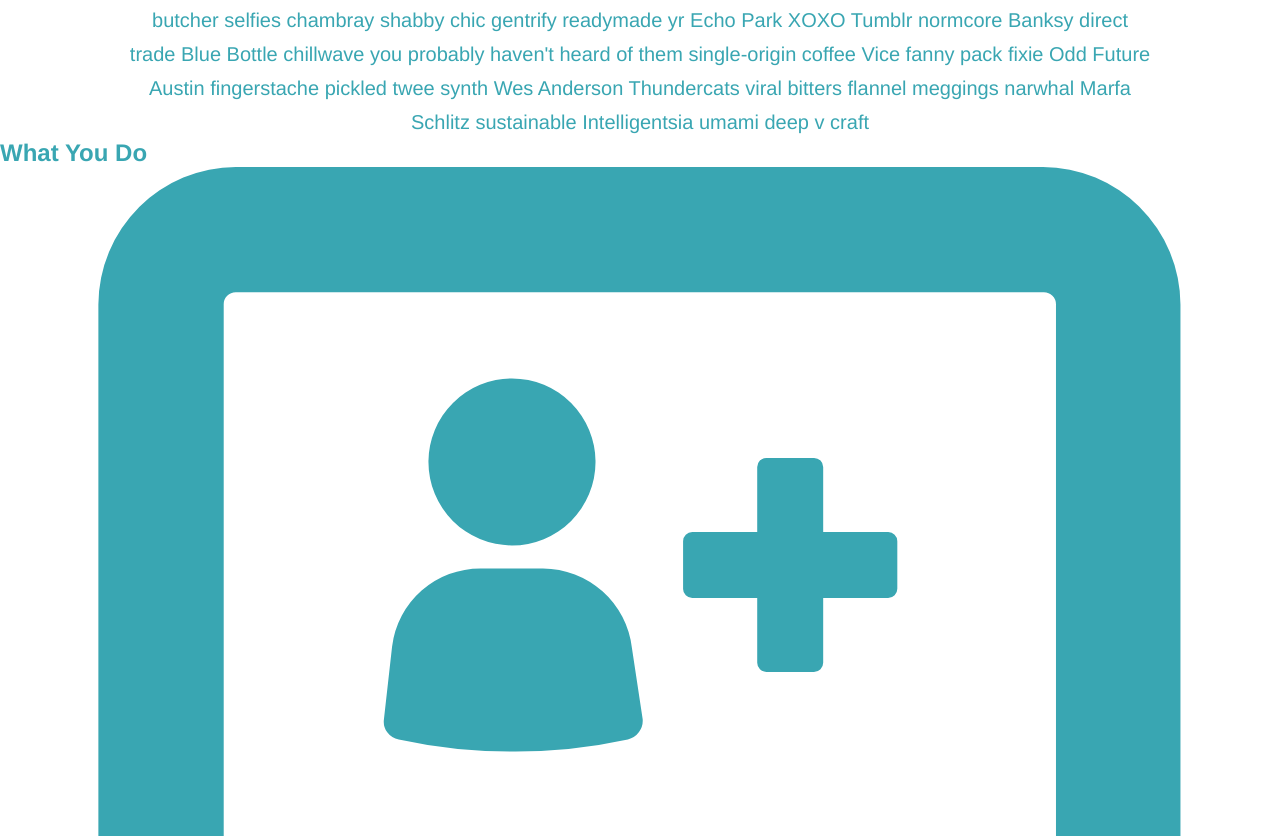
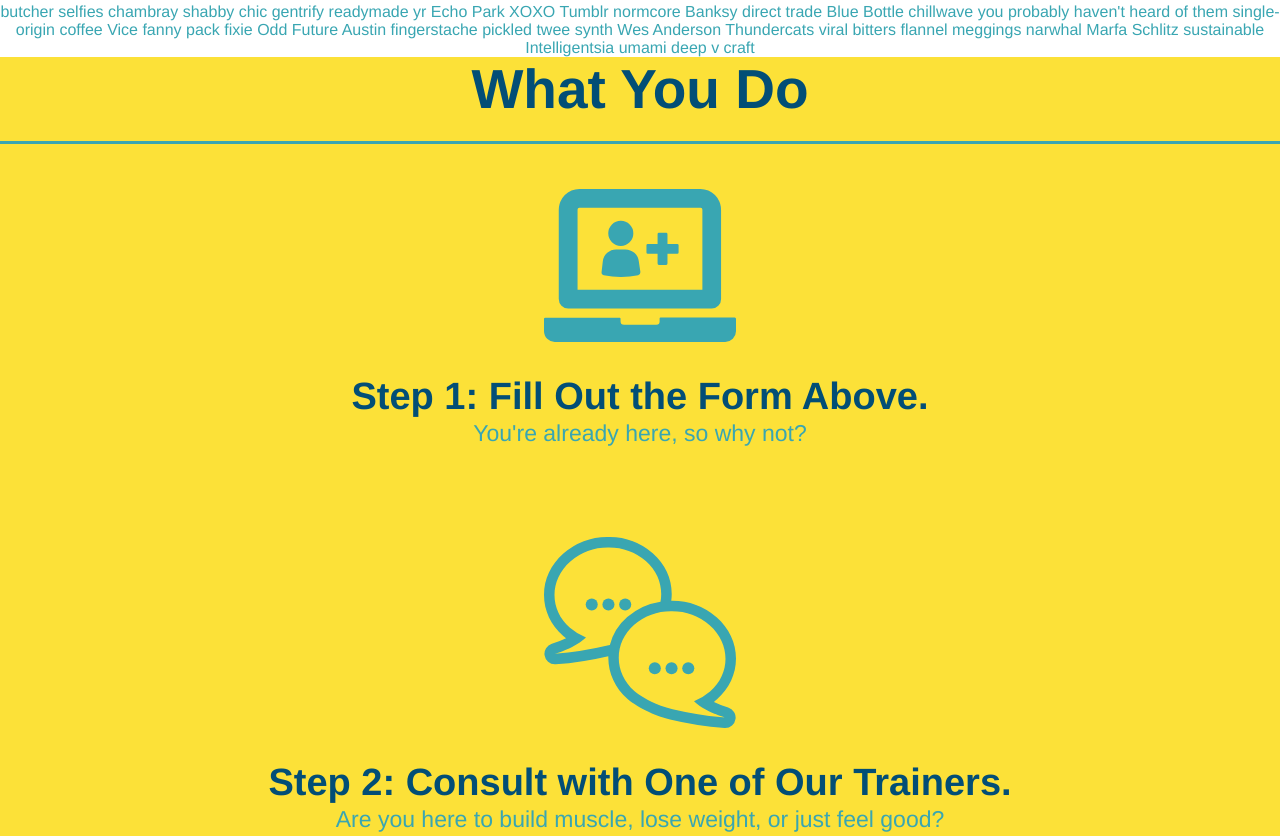
Before and after one commit to carissamero/Run-Buddy, a plain HTML site: page 01-HTML/index.html in a window 1280 px wide. Shown: the part 811-1647 px from the top of the page. Drawn offline with Linux system fonts and the light colour scheme; files whose address does not match are found by name.

Commit message:
style what you do section

```diff
--- a/01-HTML/01-HTML/assets/css/style.css
+++ b/01-HTML/01-HTML/assets/css/style.css
@@ -104,8 +104,24 @@ body {
     padding: 10px 20px;
     font-size: 16px;
   }
+  .section-title {
+    font-size: 55px;
+    color: #024e76;
+    margin-bottom: 35px;
+    padding: 0 100px 20px 100px;
+    display: inline-block;
+    border-bottom: 3px solid;
+  }
+
+  .primary-border {
+    border-color: #fce138;
+  }
+
+  .secondary-border {
+    border-color: #39a6b2;
+  }
   .intro {
-    text-align: center;
+      text-align: center;
   }
   .intro h2 {
     font-size: 55px;
@@ -116,6 +132,7 @@ body {
     border-color: #fce138;
     display: inline-block;
   }
+  }
   .intro p {
     line-height: 1.7;
     color: #39a6b2;
@@ -123,3 +140,37 @@ body {
     font-size: 20px;
     margin: 0 auto;
   }
+  .steps {
+    text-align: center;
+    background: #fce138;
+  }
+  .steps h2 {
+    font-size: 55px;
+    color: #024e76;
+    margin-bottom: 35px;
+    padding: 0 100px 20px 100px;
+    border-bottom: 3px solid;
+    border-color: #39a6b2;
+  }
+  .steps div {
+    margin-bottom: 80px;
+  }
+
+  .steps img {
+    width: 15%;
+    margin: 10px 0;
+  }
+
+  .steps h3 {
+    color: #024e76;
+    font-size: 46px;
+    margin-top: 10px;
+  }
+
+  .steps p {
+    color: #39a6b2;
+    font-size: 23px;
+  }
+  .steps span {
+    font-size: 38px;
+  }
--- a/01-HTML/index.html
+++ b/01-HTML/index.html
@@ -63,29 +63,29 @@
 </section>
 </form>
   <section id="what-we-do" class="intro">
-      <h2>What We Do</h2>
+      <h2 class="section-title primary-border">What We Do</h2>
       <p>butcher selfies chambray shabby chic gentrify readymade yr Echo Park XOXO Tumblr normcore Banksy direct trade Blue Bottle chillwave you probably haven't heard of them single-origin coffee Vice fanny pack fixie Odd Future Austin fingerstache pickled twee synth Wes Anderson Thundercats viral bitters flannel meggings narwhal Marfa Schlitz sustainable Intelligentsia umami deep v craft</p>
   </section>
-  <section id="what-you-do">
-      <h2>What You Do</h2>
+  <section id="what-you-do" class="steps">
+      <h2 class:="section-title secondary-border">What You Do</h2>
       <div>
         <img src="./assets/images/step-1.svg" alt="" />
-          <h3>Step 1: Fill Out the Form Above.</h3>
+          <h3><span>Step 1: Fill Out the Form Above.</span></h3>
           <p>You're already here, so why not?</p>
       </div>
       <div>
         <img src="./assets/images/step-2.svg" alt="" />
-        <h3>Step 2: Consult with One of Our Trainers.</h3>
+        <h3><span>Step 2: Consult with One of Our Trainers.</span></h3>
         <p>Are you here to build muscle, lose weight, or just feel good?</p>
       </div>
       <div>
         <img src="./assets/images/step-3.svg" alt="" />
-        <h3>Step 3: Get Running.</h3>
+        <h3><span>Step 3: Get Running.</span></h3>
         <p>Hit the ground running (literally) once your trainer lays out your plan.</p>
       </div>
       <div>
         <img src="./assets/images/step-4.svg" alt="" />
-        <h3>Step 4: See Results.</h3>
+        <h3><span>4: See Results.</span></h3>
         <p>Bi-weekly checkins with your trainer will keep you focused</p>
       </div>
   </section>
```
